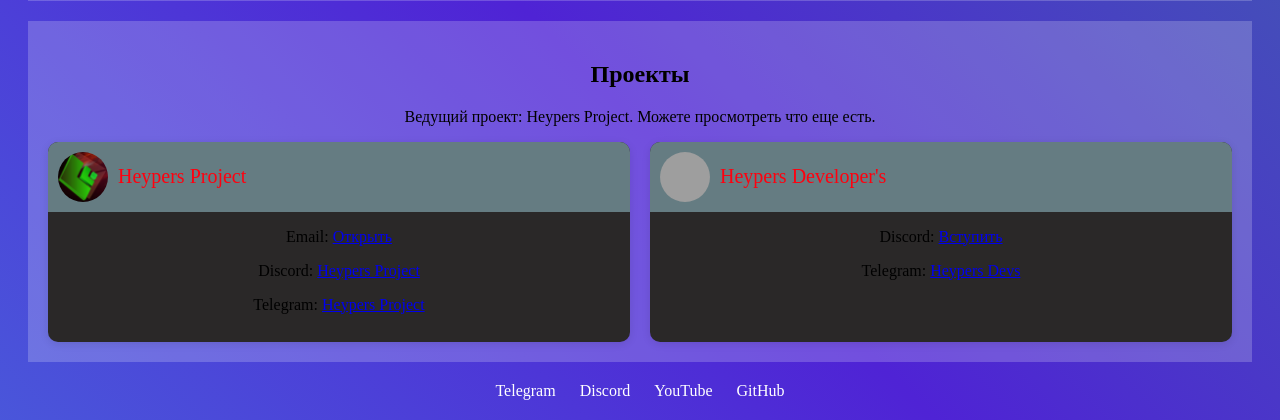
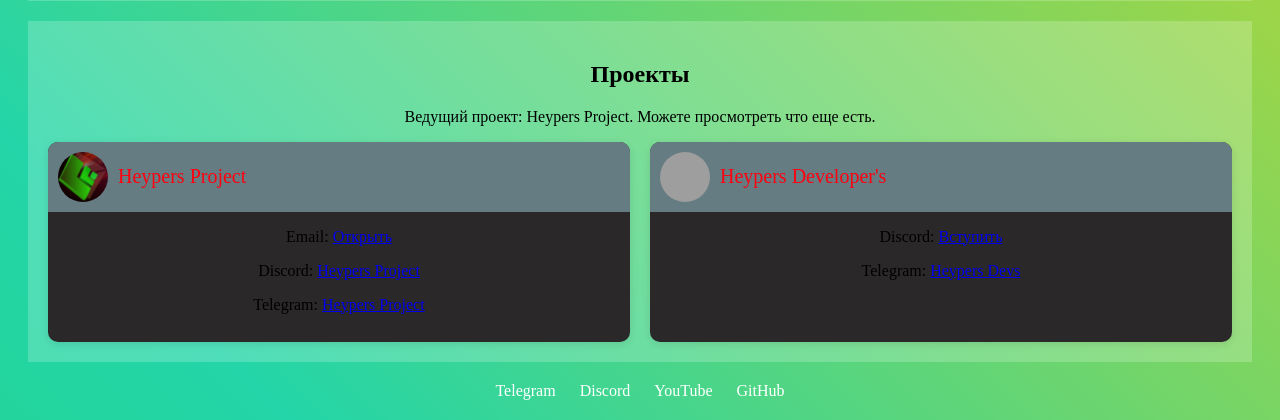
Before and after one commit to mrf0rtuna4/mrf0rtuna4.github.io, a PHP site: page / in a window 1280 px wide. Shown: the part 720-1140 px from the top of the page. Run offline with PHP 8.4, Linux system fonts and the light colour scheme; grey boxes are pictures that could not be loaded.

Commit message:
color updt

```diff
--- a/assets/css/index.css
+++ b/assets/css/index.css
@@ -1,5 +1,5 @@
 body {
-  background: linear-gradient(45deg, #ee7752, #3cd3e7, #4f23d5, #23d561);
+  background: linear-gradient(45deg, #e76b45, #5b79dd, #23d555, #23d5a8, #ccd523, #b12f2f);
   background-size: 400% 400%;
   animation: gradientAnimation 15s ease infinite;
 }
```
